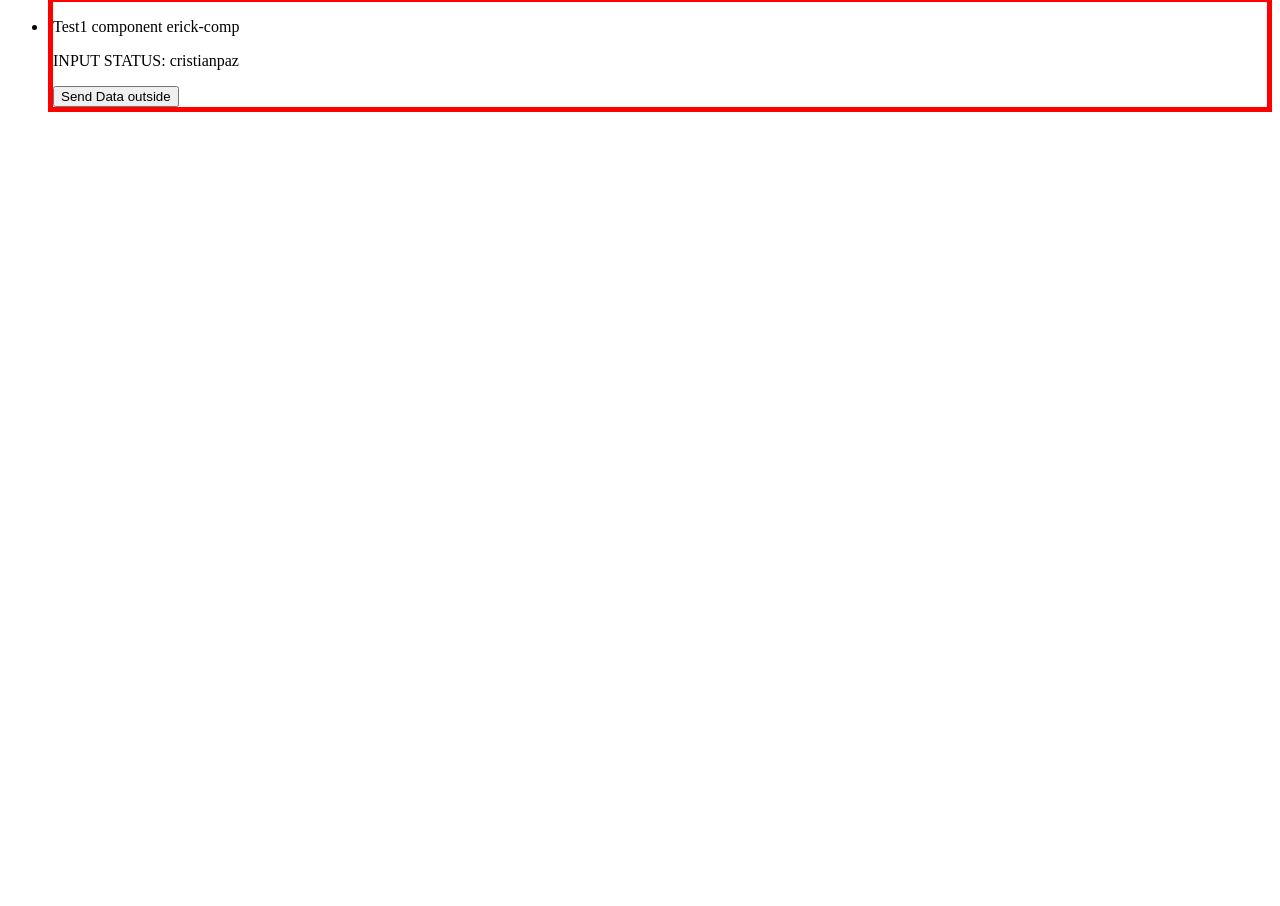
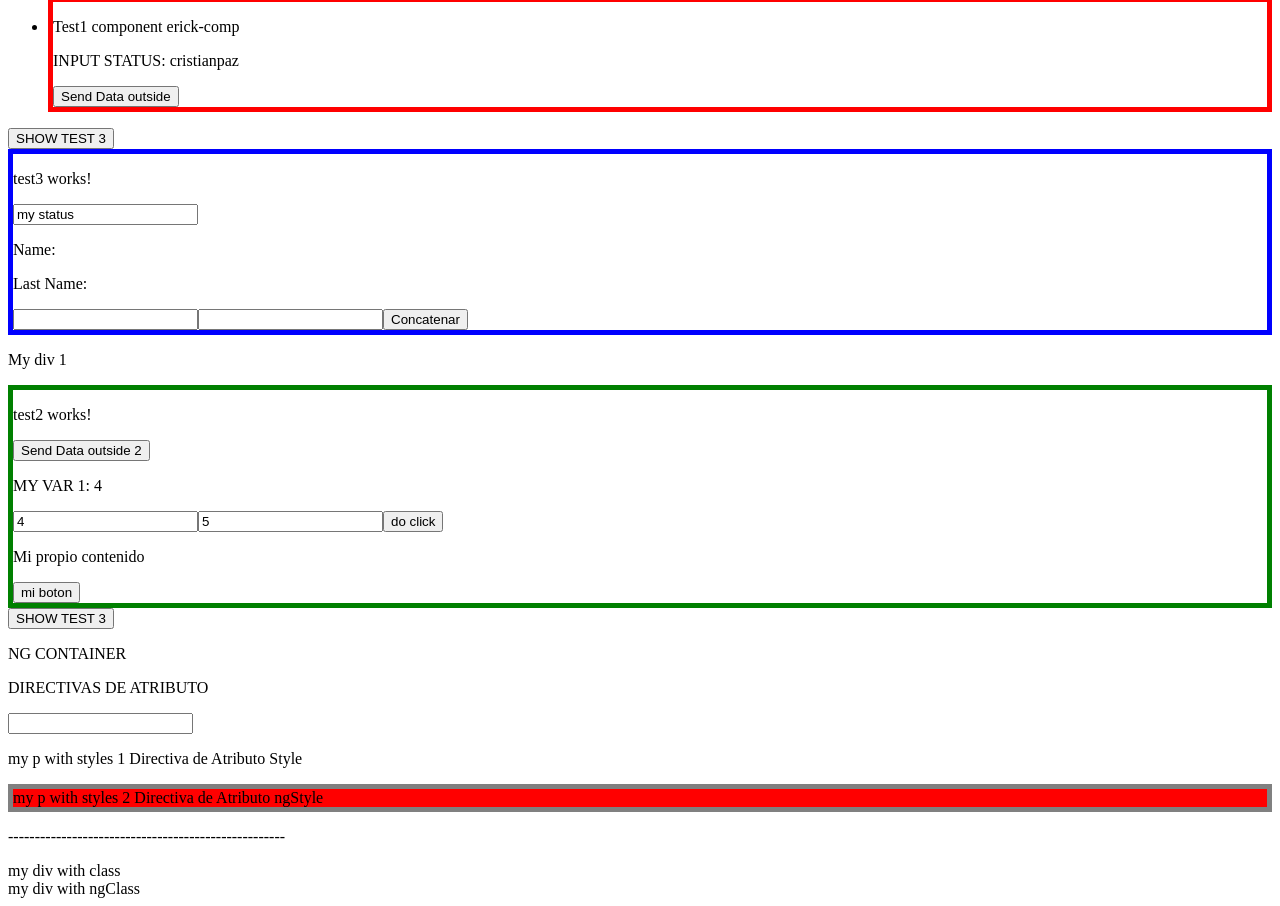
Before and after one commit to ErickMartinez77/angular-course-2021, an Angular app: page / in a window 1280 px wide. Shown: the part 1053-1959 px from the top of the page. Before the commit the page ends 1181 px from the top, so only its background shows below. Built offline with nearby package versions, Linux system fonts and the light colour scheme.

Commit message:
08/11/2021 style, ngStyle, class and ngClass

```diff
--- a/src/app/app.component.html
+++ b/src/app/app.component.html
@@ -2,7 +2,11 @@
 
 <erick-comp [status]="myStatus" (onSendData)="printDataErickComp($event)"></erick-comp>
 
-<app-test2 name="Erick" lastName="Martinez" (onSentData)="printData($event)"></app-test2>
+<app-test2
+name="Erick"
+lastName="Martinez"
+(onSentData)="printData($event)">
+</app-test2>
 
 
 <input type="text" [(ngModel)]="myStatus">
@@ -49,3 +53,79 @@
       </erick-comp>
     </li>
 </ul>
+
+<button (click)="sw =! sw"> SHOW TEST 3</button>
+<div *ngIf="sw else myVarElse">
+  <app-test3 [name2] = 'myStatus'></app-test3>
+</div>
+
+
+<div #myDiv1>
+  <p>My div 1</p>
+</div>
+
+
+<ng-template #myVarElse>
+  <p>It is my template</p>
+  <p>It is my template</p>
+  <p>It is my template</p>
+  <p>It is my template</p>
+  <p>It is my template</p>
+</ng-template>
+
+
+
+
+
+
+<app-test2
+name="Erick"
+lastName="Martinez"
+(onSentData)="printData($event)">
+
+<p>Mi propio contenido</p>
+<button> mi boton</button>
+
+</app-test2>
+
+
+<button (click)="sw =! sw"> SHOW TEST 3</button>
+<ng-container *ngIf="sw" style="margin: 30px;">
+  <p>NG CONTAINER</p>
+</ng-container>
+
+
+
+
+<p>DIRECTIVAS DE ATRIBUTO</p>
+
+
+
+<input type="string" [(ngModel)]="color">
+<p [style.fontSize.px]="color">
+  my p with styles 1 Directiva de Atributo Style
+</p>
+
+
+<p [ngStyle]="{
+  'background':'red',
+  'border':'5px gray solid'
+}">
+  my p with styles 2  Directiva de Atributo ngStyle
+</p>
+
+
+<p>----------------------------------------------------</p>
+
+<div [class.est1]="color === 'hola'">
+  my div with class
+</div>
+
+
+<div [ngClass]="{
+  'est1':color === 'hola1',
+  'est2':color === 'hola2',
+  'est3':color === 'hola3'
+}">
+  my div with ngClass
+</div>
--- a/src/app/app.component.scss
+++ b/src/app/app.component.scss
@@ -0,0 +1,11 @@
+.est1{
+  background-color: red;
+}
+
+.est2{
+  background-color: green;
+}
+
+.est3{
+  background-color: yellow;
+}
--- a/src/app/test2/test2.component.html
+++ b/src/app/test2/test2.component.html
@@ -7,4 +7,5 @@
   <input type="number" [(ngModel)]="myvar2">
 
   <button id="mybutton" (click)="test0($event)" (blur)="test1($event)" (dblclick)="test3($event)">do click</button>
+  <ng-content></ng-content>
 </div>
```
